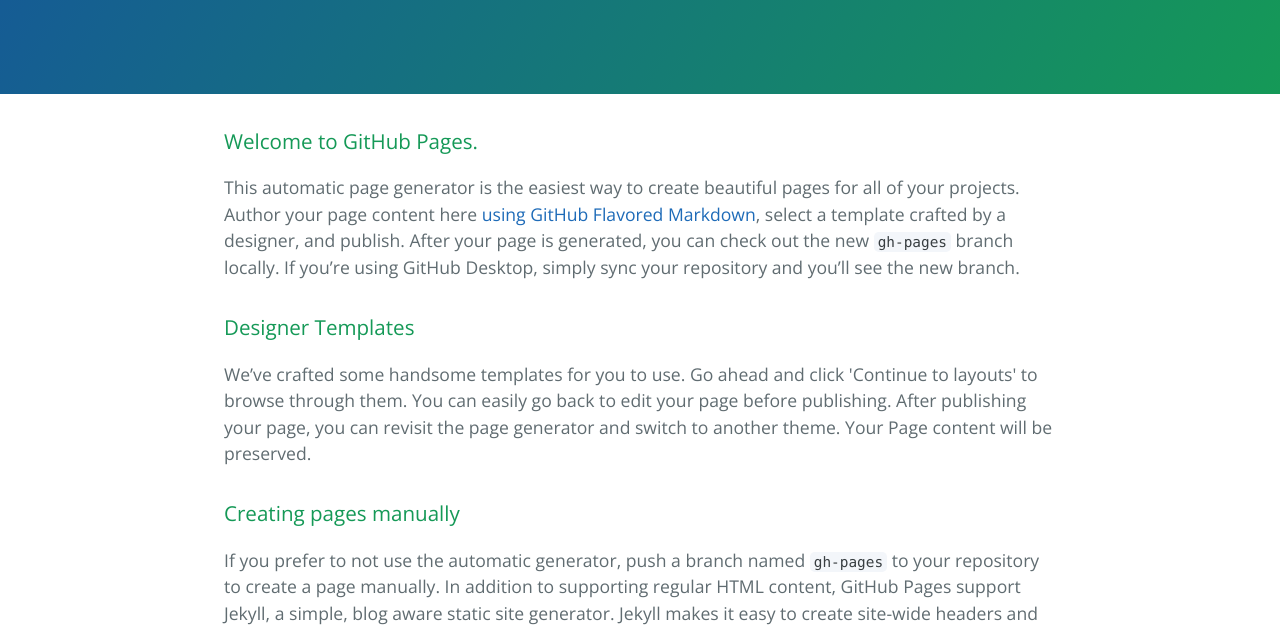
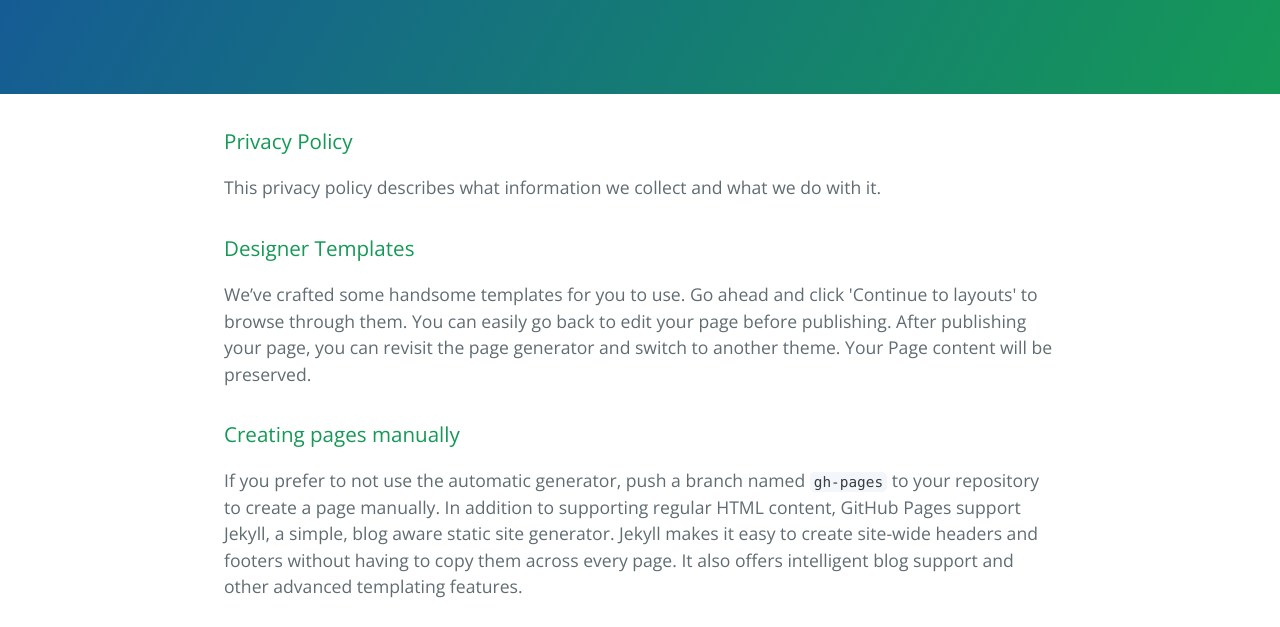
Before and after one commit to illusion-soft/illusion-soft.github.io, a plain HTML site: page index.html in a window 1280 px wide. Shown: the part 176-803 px from the top of the page. Drawn offline with nearby package versions, Linux system fonts and the light colour scheme.

Commit message:
Update index.html

```diff
--- a/index.html
+++ b/index.html
@@ -17,9 +17,9 @@
 
     <section class="main-content">
       <h3>
-<a id="welcome-to-github-pages" class="anchor" href="#welcome-to-github-pages" aria-hidden="true"><span aria-hidden="true" class="octicon octicon-link"></span></a>Welcome to GitHub Pages.</h3>
+<a id="welcome-to-github-pages" class="anchor" href="#welcome-to-github-pages" aria-hidden="true"><span aria-hidden="true" class="octicon octicon-link"></span></a>Privacy Policy</h3>
 
-<p>This automatic page generator is the easiest way to create beautiful pages for all of your projects. Author your page content here <a href="https://guides.github.com/features/mastering-markdown/">using GitHub Flavored Markdown</a>, select a template crafted by a designer, and publish. After your page is generated, you can check out the new <code>gh-pages</code> branch locally. If you’re using GitHub Desktop, simply sync your repository and you’ll see the new branch.</p>
+<p>This privacy policy describes what information we collect and what we do with it.</p>
 
 <h3>
 <a id="designer-templates" class="anchor" href="#designer-templates" aria-hidden="true"><span aria-hidden="true" class="octicon octicon-link"></span></a>Designer Templates</h3>
```
